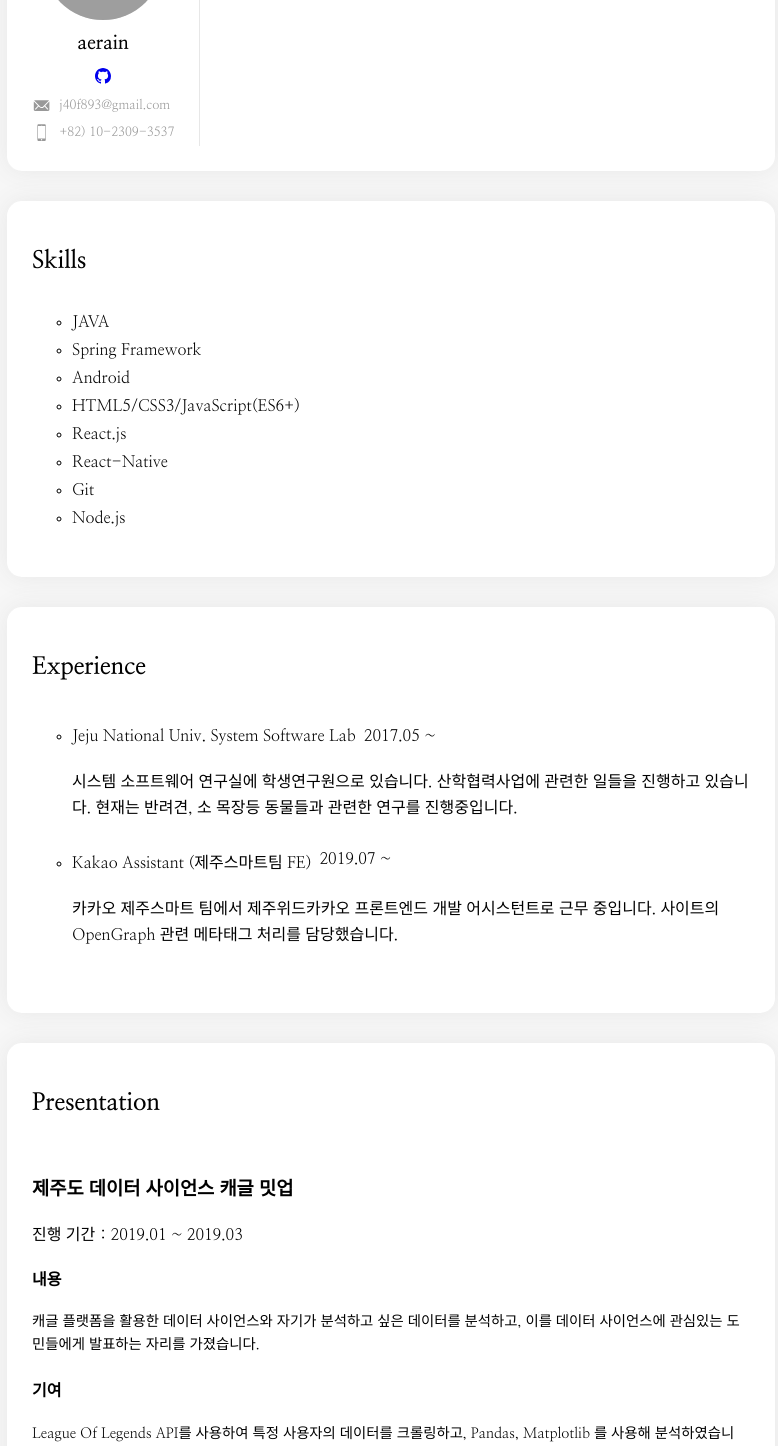
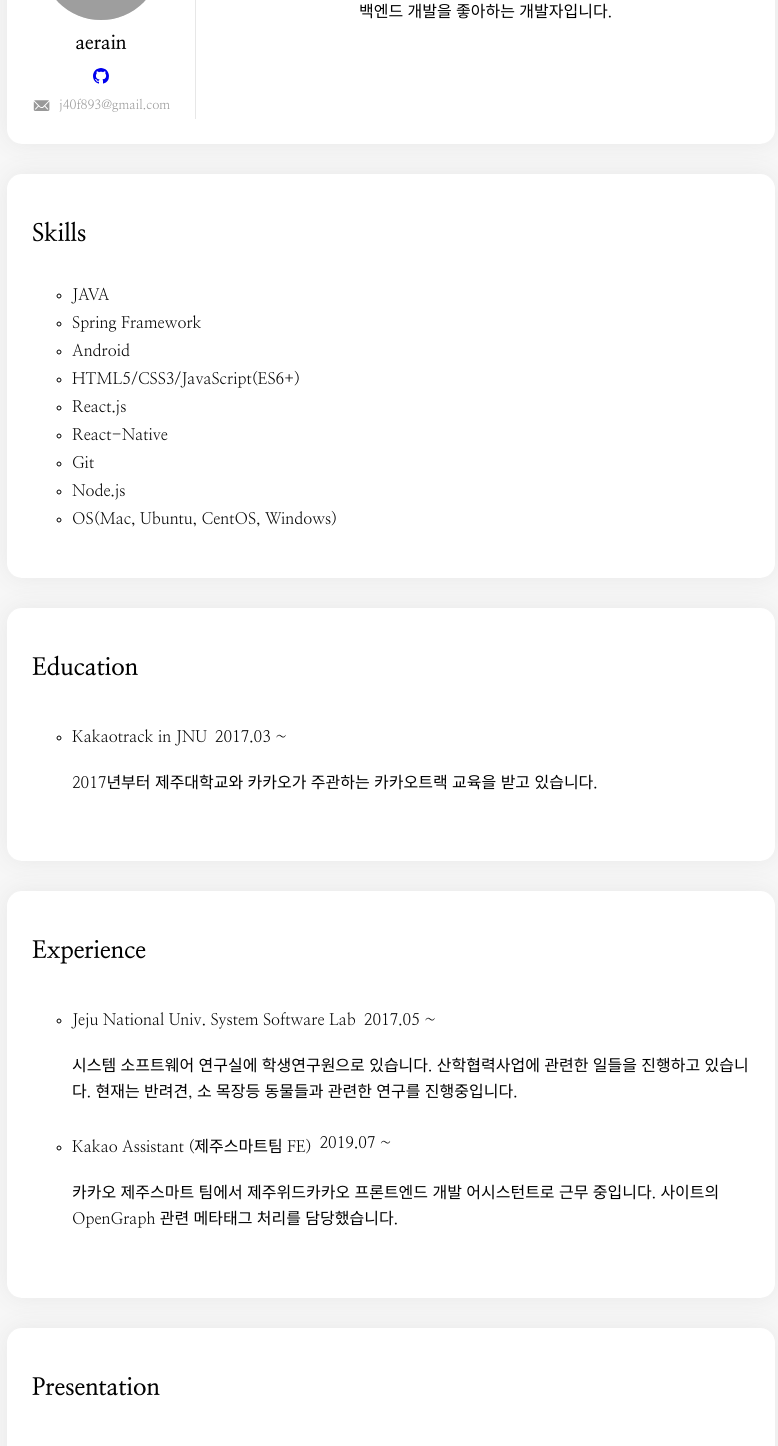
Before and after one commit to aerain/resume, a React (Create React App) app: page / in a window 1280 px wide. Shown: the part 140-1586 px from the top of the page, without its empty margins (249-1027 px from the left). Built offline with nearby package versions, Linux system fonts and the light colour scheme; grey boxes are pictures that could not be loaded.

Commit message:
경력기술

```diff
--- a/src/config.js
+++ b/src/config.js
@@ -3,7 +3,7 @@ const config = {
         githubAccountId: "aerain",
         profileImg: "https://avatars3.githubusercontent.com/u/11453924?s=460&v=4",
         email: "j40f893@gmail.com",
-        phone: "+82) 10-2309-3537"
+        description: "백엔드 개발을 좋아하는 개발자입니다."
     },
     skills: [
         "JAVA",
@@ -13,7 +13,8 @@ const config = {
         "React.js",
         "React-Native",
         "Git",
-        "Node.js"
+        "Node.js",
+        "OS(Mac, Ubuntu, CentOS, Windows)"
     ],
     careers: [
         {
@@ -27,11 +28,18 @@ const config = {
             description: "카카오 제주스마트 팀에서 제주위드카카오 프론트엔드 개발 어시스턴트로 근무 중입니다. 사이트의 OpenGraph 관련 메타태그 처리를 담당했습니다."
         }
     ],
+    educations: [
+        {
+            name: "Kakaotrack in JNU",
+            duration: "2017.03 ~",
+            description: "2017년부터 제주대학교와 카카오가 주관하는 카카오트랙 교육을 받고 있습니다."
+        }
+    ],
     presentations: [
         {
             name: "제주도 데이터 사이언스 캐글 밋업",
             duration: "2019.01 ~ 2019.03",
-            description: "캐글 플랫폼을 활용한 데이터 사이언스와 자기가 분석하고 싶은 데이터를 분석하고, 이를 데이터 사이언스에 관심있는 도민들에게 발표하는 자리를 가졌습니다.",
+            description: "캐글 플랫폼을 활용한 데이터 사이언스와 자기가 분석하고 싶은 데이터를 분석하고, 이를 데이터 사이언스에 관심있는 도민들에게 발표하는 자리를 가졌습니다. 저희가 맡은 팀은 League Of Legends의 유명 플레이어인 Faker 선수의 최근 약 5000여 건의 데이터를 SVM, Deep Forest 기법을 통해 분석하고 승패 유무를 classification 하였습니다.",
             contribution: "League Of Legends API를 사용하여 특정 사용자의 데이터를 크롤링하고, Pandas, Matplotlib 를 사용해 분석하였습니다.",
             skills: ["Node.js", "Python", "Pandas", "Sklearn", "Matplotlib"],
             etc: ["https://docs.google.com/presentation/d/16K9oEVgYCa2dv3vnP1ioWNT2TESMNXjcg8ZqrrF1al8/edit?usp=sharing"],
```
